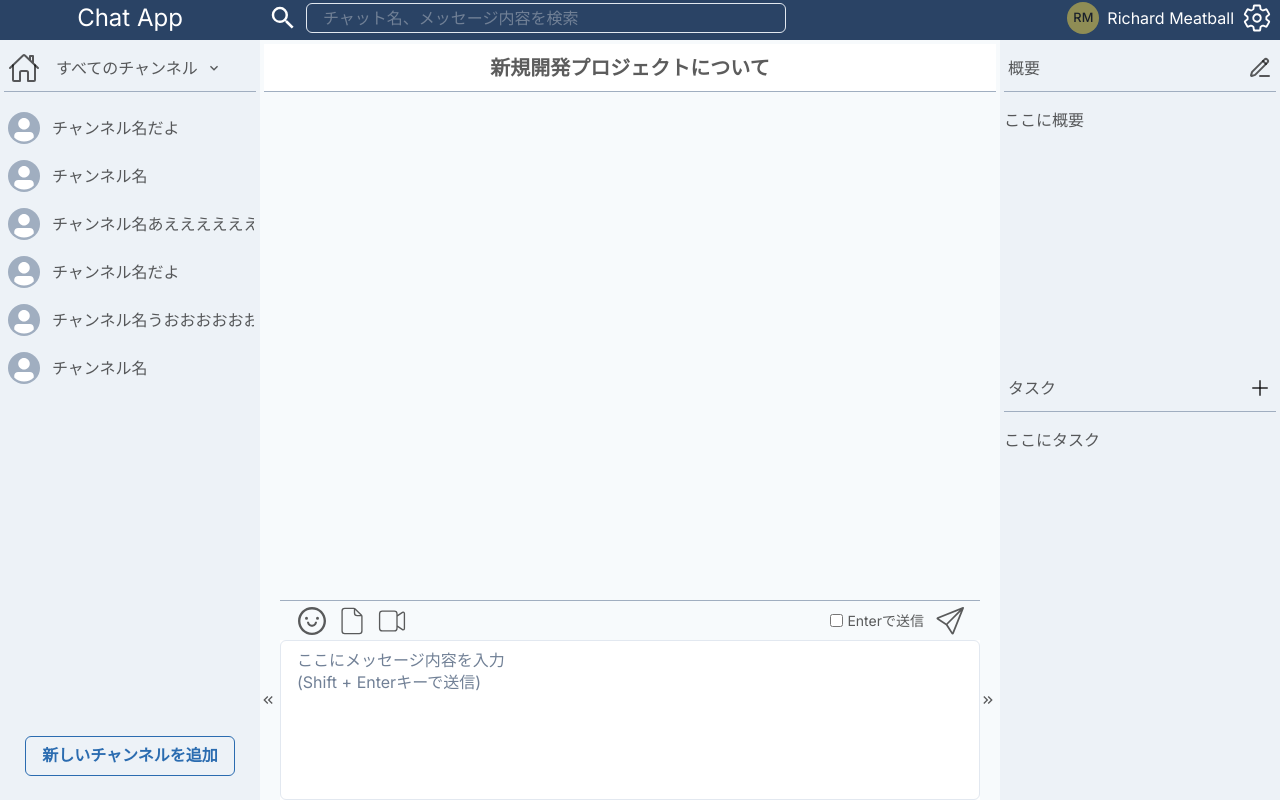
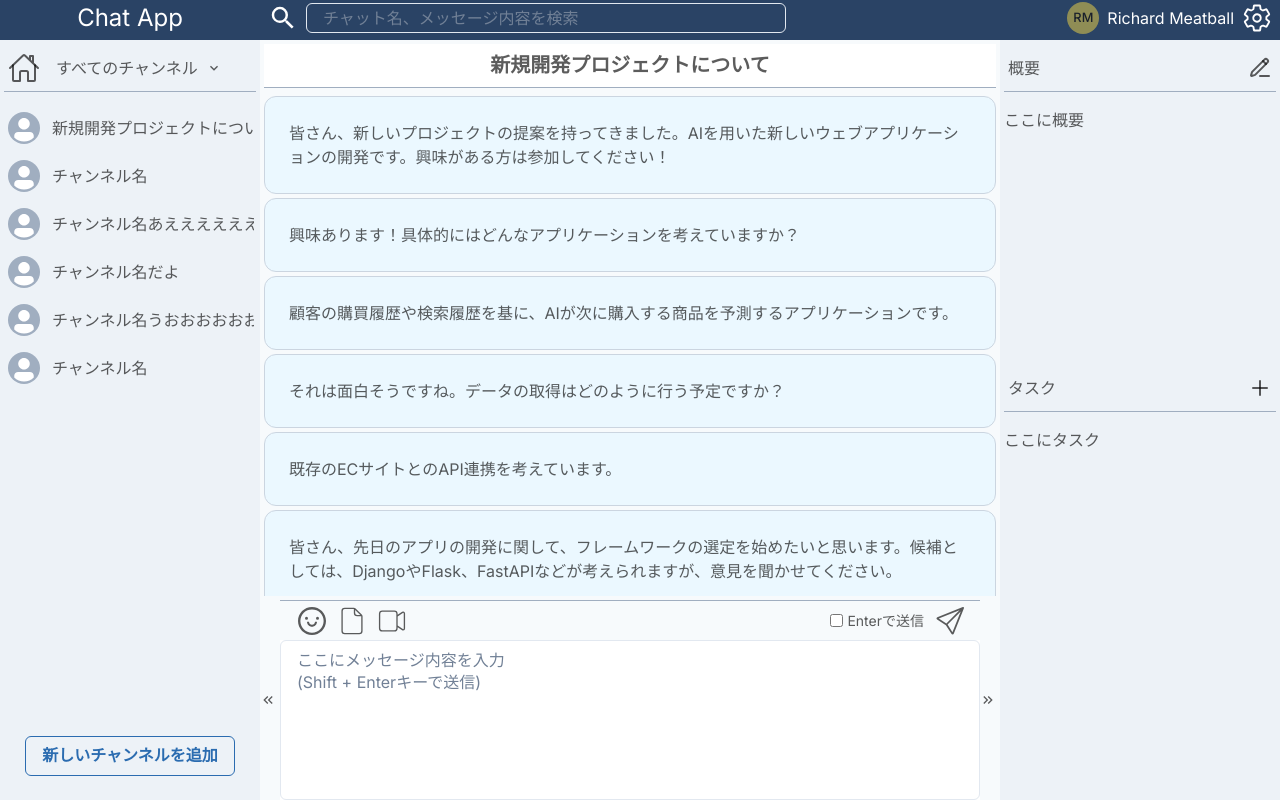
Before and after one commit to RimuMurakami/chatapp-frontend, a Next.js app: page /chat in a window 1280 px wide. Built offline with nearby package versions, Linux system fonts and the light colour scheme; data requests are answered from the project's data file.

Commit message:
chat-messageの仮置き

```diff
--- a/app/(features)/chat/components/layout/chat-message.tsx
+++ b/app/(features)/chat/components/layout/chat-message.tsx
@@ -1,22 +1,33 @@
-import { Divider, Heading, Text, VStack } from "@chakra-ui/react";
-import { fetchUsers, fetchMessages } from "../../api/data";
-
-
+import { Box, Divider, Heading, Text, VStack } from "@chakra-ui/react";
+import { useState, useEffect } from "react";
+import { jsonServerInstance } from "@/app/(features)/chat/api/axios";
 
 export function ChatMessage() {
   // TODO: モックAPIからデータを取得し、仮の会話画面を作成
   // TODO: 画面内の各ボタンのイベント時画面作成
-  const users = fetchMessages();
+  const axios = jsonServerInstance;
 
+  const [messages, setMessages] = useState([]);
 
+  useEffect(() => {
+    const fetchMessages = async () => {
+      try {
+        const response = await axios.get("/messages");
+        setMessages(response.data);
+      } catch (error) {
+        console.error(error);
+      }
+    };
+    fetchMessages();
+  }, []);
 
-  // if (users.data && Array.isArray(users.data)) {
-  //   users.data.map(user => console.log(user));
+  // if (messages.length > 0) {
+  //   console.log(messages);
   // }
 
   return (
     <>
-      <VStack p={1}>
+      <VStack p={1} h={"calc(100dvh - 240px)"}>
         {/* <Heading w={"100%"} textAlign={"center"} bgColor={"white"}> */}
         <Heading
           display={"flex"}
@@ -31,9 +42,25 @@ export function ChatMessage() {
         >
           新規開発プロジェクトについて
         </Heading>
-        <VStack>
-  {users.data && Array.isArray(users.data) && users.data.map(user => `<Text>${user.text}</Text>`)}
-</VStack>
+        <VStack overflowY={"scroll"} gap={1} h={"100%"} align={"start"}>
+          {messages ? (
+            messages.map((message) => (
+              <Box
+                key={message.message_id}
+                border={"1px solid"}
+                borderColor={"gray.300"}
+                p={6}
+                w={"100%"}
+                rounded={"xl"}
+                bgColor={"blue.50"}
+              >
+                <Text>{message.text}</Text>
+              </Box>
+            ))
+          ) : (
+            <Text>読み込み中...</Text>
+          )}
+        </VStack>
       </VStack>
     </>
   );
--- a/app/(features)/chat/components/layout/left-sidenav.tsx
+++ b/app/(features)/chat/components/layout/left-sidenav.tsx
@@ -17,7 +17,7 @@ export function LeftSideNav() {
         <VStack align={"start"} p={1} gap={4} isTruncated maxW={"250px"}>
           <HStack gap={3}>
             <Avatar size={"sm"} />
-            <Text>チャンネル名だよ</Text>
+            <Text>新規開発プロジェクトについて</Text>
           </HStack>
           <HStack gap={3}>
             <Avatar size={"sm"} />
```
